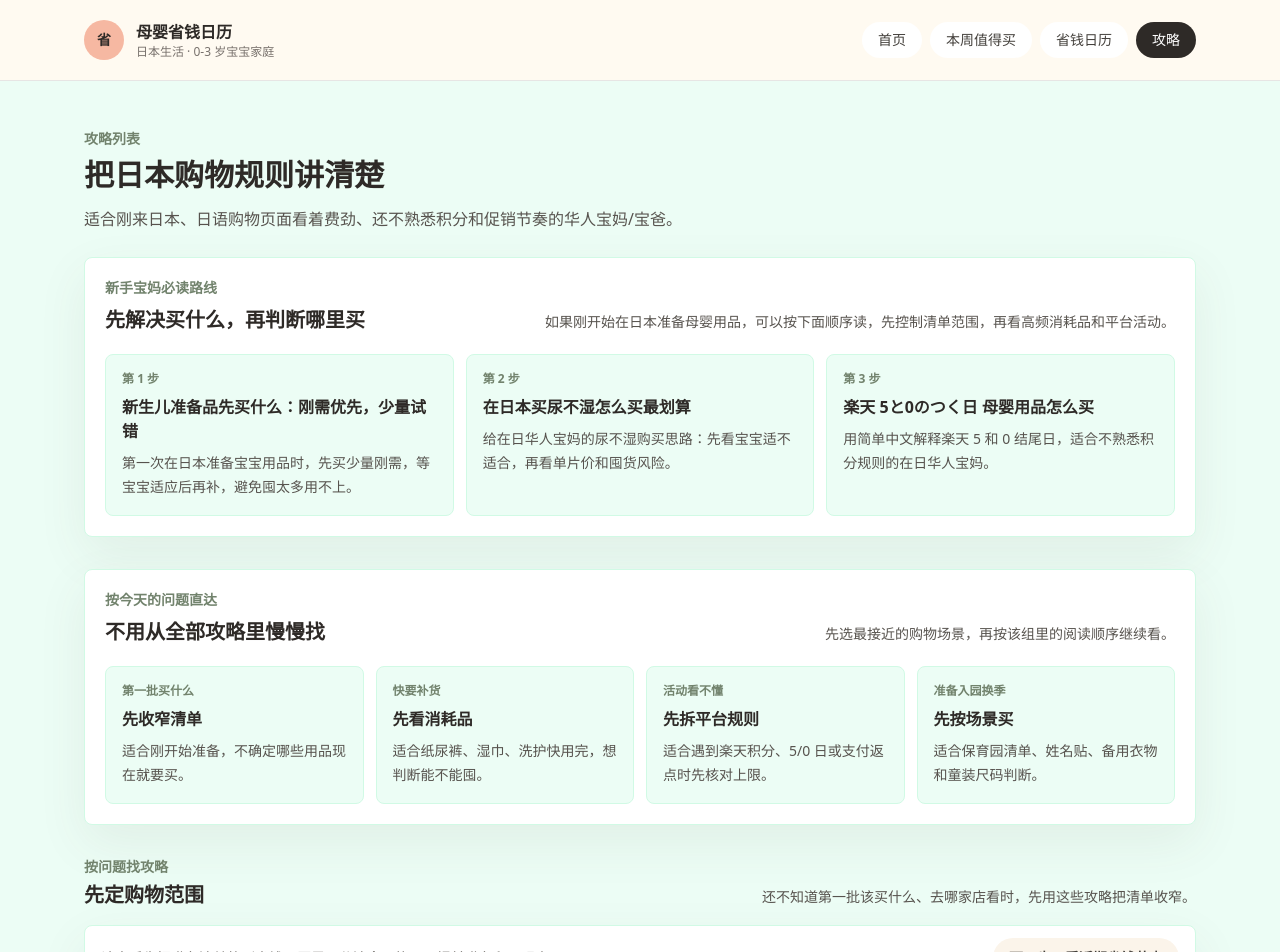
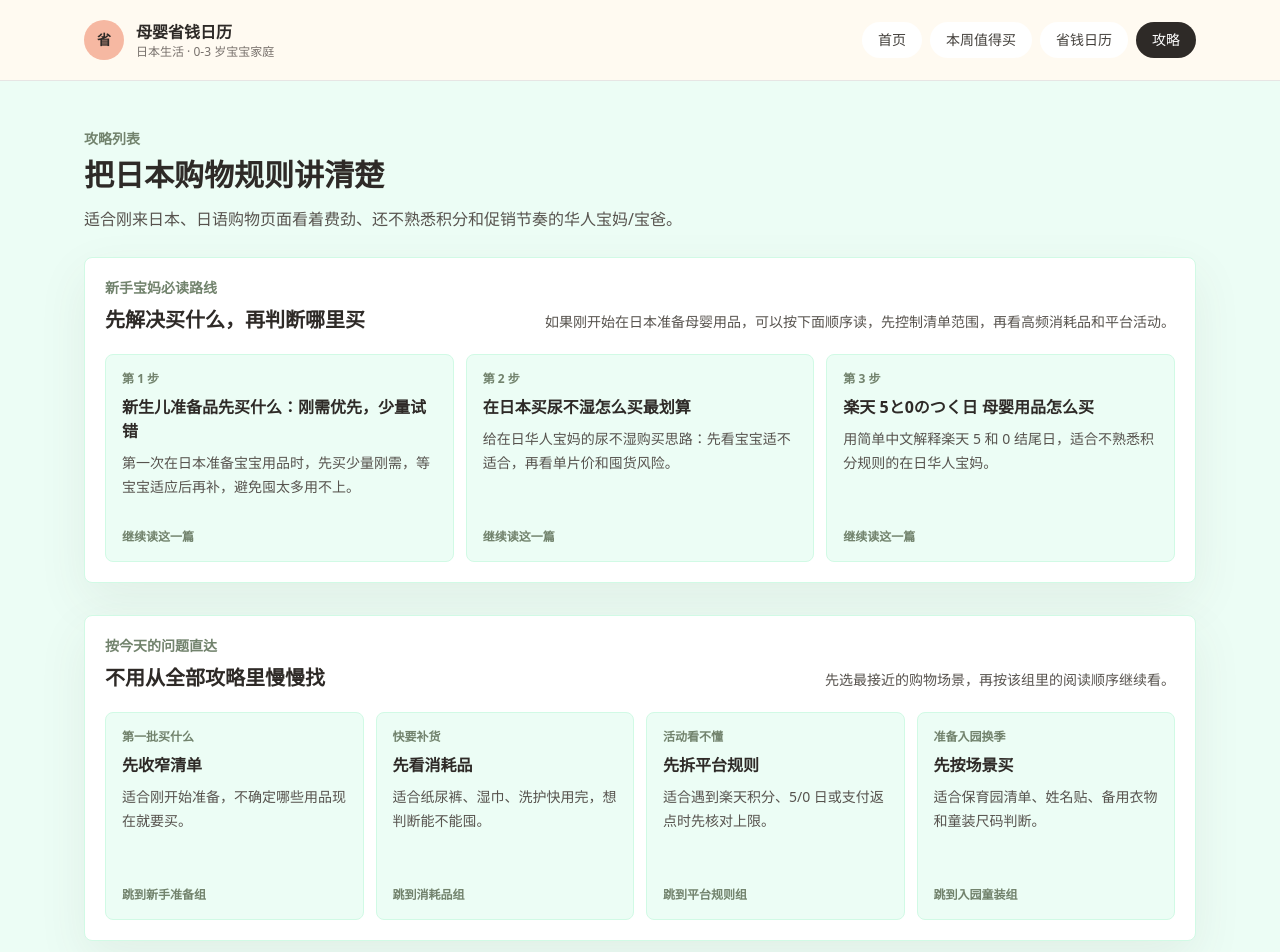
Before and after one commit to fengchuanli/mama-save-jp, a Next.js app: page /guides in a window 1280 px wide. Shown: the top 952 px of the page. Built offline with nearby package versions, Linux system fonts and the light colour scheme.

Commit message:
优化攻略列表移动端入口卡片

```diff
--- a/pages/guides/index.tsx
+++ b/pages/guides/index.tsx
@@ -120,24 +120,28 @@
       label: "第一批买什么",
       title: "先收窄清单",
       description: "适合刚开始准备，不确定哪些用品现在就要买。",
+      action: "跳到新手准备组",
       href: "#guide-group-start"
     },
     {
       label: "快要补货",
       title: "先看消耗品",
       description: "适合纸尿裤、湿巾、洗护快用完，想判断能不能囤。",
+      action: "跳到消耗品组",
       href: "#guide-group-essentials"
     },
     {
       label: "活动看不懂",
       title: "先拆平台规则",
       description: "适合遇到楽天积分、5/0 日或支付返点时先核对上限。",
+      action: "跳到平台规则组",
       href: "#guide-group-platforms"
     },
     {
       label: "准备入园换季",
       title: "先按场景买",
       description: "适合保育园清单、姓名贴、备用衣物和童装尺码判断。",
+      action: "跳到入园童装组",
       href: "#guide-group-nursery"
     }
   ];
@@ -207,11 +211,14 @@
                 <Link
                   key={guide.slug}
                   href={`/guides/${guide.slug}`}
-                  className="w-[78vw] min-w-[17rem] shrink-0 snap-start rounded-lg border border-emerald-100 bg-emerald-50 p-4 transition hover:bg-white md:w-auto md:min-w-0"
+                  className="flex min-h-[12.5rem] w-[78vw] min-w-[17rem] shrink-0 snap-start flex-col rounded-lg border border-emerald-100 bg-emerald-50 p-4 transition hover:bg-white md:min-h-[13rem] md:w-auto md:min-w-0"
                 >
                   <p className="text-xs font-semibold text-tea">第 {index + 1} 步</p>
-                  <h3 className="mt-2 font-semibold text-ink">{guide.title}</h3>
+                  <h3 className="mt-2 text-base font-semibold leading-6 text-ink">
+                    {guide.title}
+                  </h3>
                   <p className="mt-2 text-sm leading-6 text-stone-600">{guide.description}</p>
+                  <p className="mt-auto pt-4 text-xs font-semibold text-tea">继续读这一篇</p>
                 </Link>
               ))}
             </div>
@@ -248,11 +255,12 @@
                 <Link
                   key={link.href}
                   href={link.href}
-                  className="w-[78vw] min-w-[17rem] shrink-0 snap-start rounded-lg border border-emerald-100 bg-emerald-50 p-4 transition hover:border-emerald-200 hover:bg-white sm:w-auto sm:min-w-0 sm:shrink"
+                  className="flex min-h-[12rem] w-[78vw] min-w-[17rem] shrink-0 snap-start flex-col rounded-lg border border-emerald-100 bg-emerald-50 p-4 transition hover:border-emerald-200 hover:bg-white sm:w-auto sm:min-w-0 sm:shrink lg:min-h-[13rem]"
                 >
                   <p className="text-xs font-semibold text-tea">{link.label}</p>
                   <h3 className="mt-2 text-base font-semibold text-ink">{link.title}</h3>
                   <p className="mt-2 text-sm leading-6 text-stone-600">{link.description}</p>
+                  <p className="mt-auto pt-4 text-xs font-semibold text-tea">{link.action}</p>
                 </Link>
               ))}
             </div>
```
Also changed, not shown: 1 other file (tests, documents, lock files or other folders).
